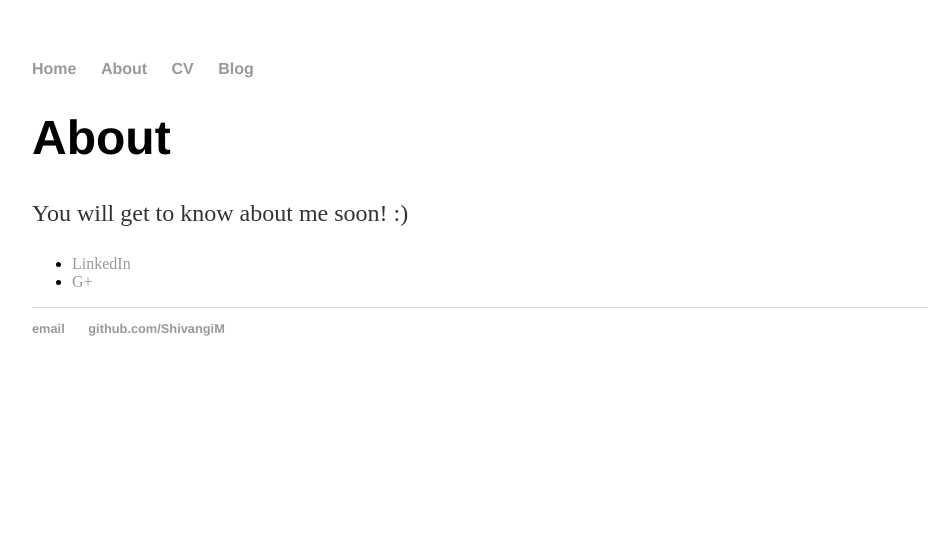
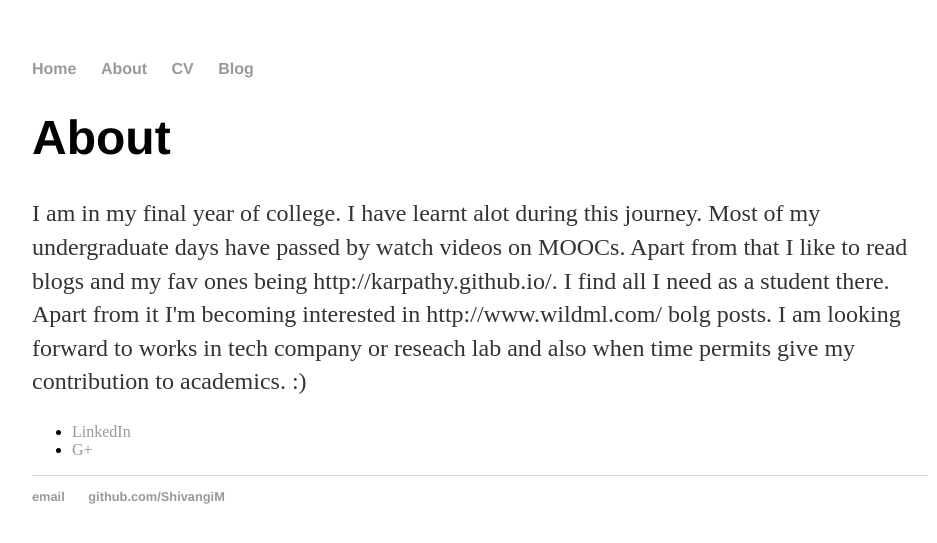
Before and after one commit to ShivangiM/shivangim.github.io, a Jekyll site: the page built from about/index.html, in a window 1280 px wide. Shown: the top 543 px of the page, without its empty margins (160-1097 px from the left). Built offline with Jekyll 4.4.1, drawn with Linux system fonts in a browser that asks for light colours.

Commit message:
Update index.html

```diff
--- a/about/index.html
+++ b/about/index.html
@@ -5,7 +5,12 @@ title: About Shivangi Motwani
 
 		<div class="about">
 			<h1>About</h1>
-			<p>You will get to know about me soon! :)</p>
+			<p>I am in my final year of college. I have learnt alot during this journey.
+			Most of my undergraduate days have passed by watch videos on MOOCs.
+			Apart from that I like to read blogs and my fav ones being http://karpathy.github.io/.
+			I find all I need as a student there. Apart from it I'm becoming interested in http://www.wildml.com/ bolg posts.
+	                I am looking forward to works in tech company or reseach lab and also when time permits give my contribution to academics.
+				:)</p>
 
 			<ul class="contacts">
 				<li><a href="https://in.linkedin.com/in/shivangi-motwani-0a456290">LinkedIn</a></li>
```
